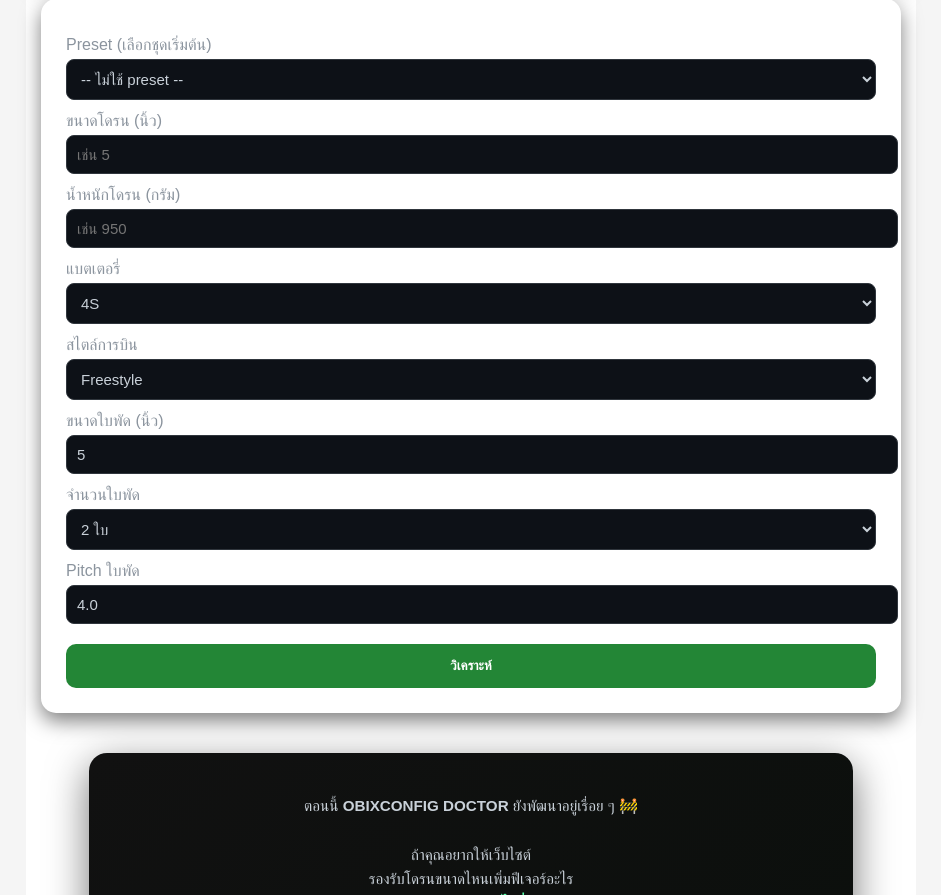
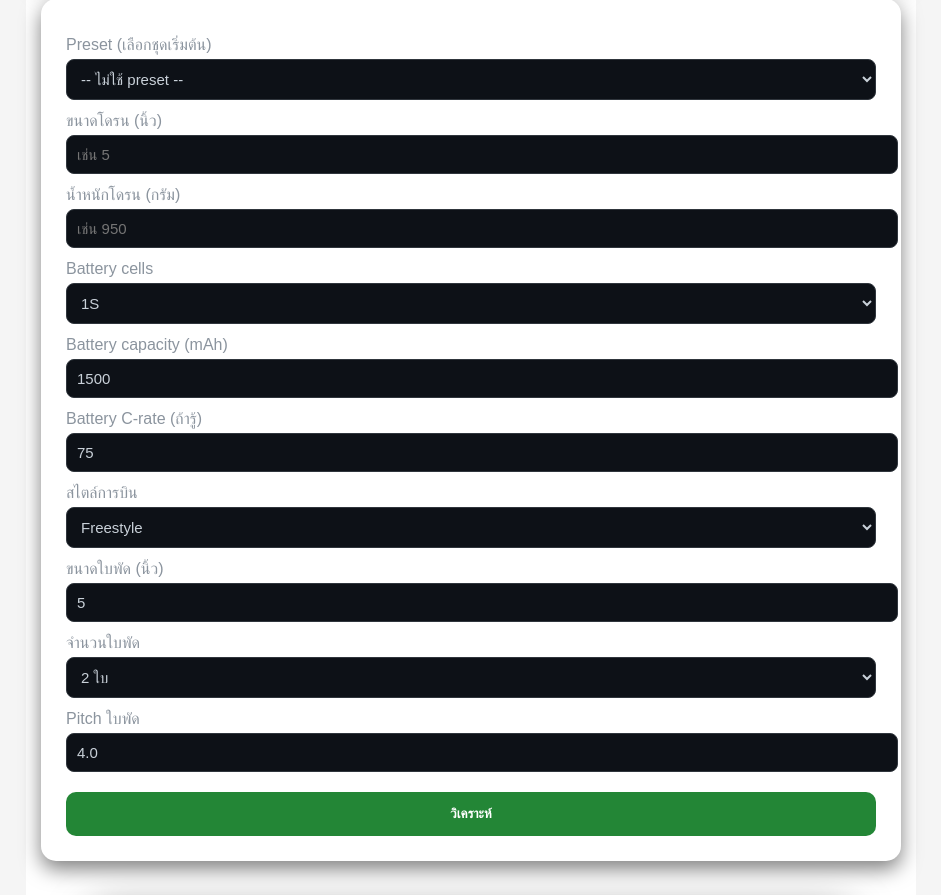
Before and after one commit to Santipap250/configdoctor-, a Flask app: page /app in a window 1280 px wide. Shown: the part 225-1120 px from the top of the page, without its empty margins (169-1110 px from the left). Run offline with Flask 3, Linux system fonts and the light colour scheme.

Commit message:
Update index.html

```diff
--- a/templates/index.html
+++ b/templates/index.html
@@ -259,11 +259,23 @@ if('IntersectionObserver' in window){
     <label>น้ำหนักโดรน (กรัม)</label>
     <input type="number" name="weight" placeholder="เช่น 950" value="{{ request.form.get('weight', '') }}" required>
 
-    <label>แบตเตอรี่</label>
-    <select name="battery">
-  <option value="4S" {% if request.form.get('battery','')=='4S' %}selected{% endif %}>4S</option>
-  <option value="6S" {% if request.form.get('battery','')=='6S' %}selected{% endif %}>6S</option>
+    <!-- === Battery detail (วางใน form) === -->
+<label>Battery cells</label>
+<select name="battery_cells">
+  <option value="1" {% if request.form.get('battery_cells')=='1' %}selected{% endif %}>1S</option>
+  <option value="2" {% if request.form.get('battery_cells')=='2' %}selected{% endif %}>2S</option>
+  <option value="3" {% if request.form.get('battery_cells')=='3' %}selected{% endif %}>3S</option>
+  <option value="4" {% if request.form.get('battery_cells')=='4' %}selected{% endif %}>4S</option>
+  <option value="5" {% if request.form.get('battery_cells')=='5' %}selected{% endif %}>5S</option>
+  <option value="6" {% if request.form.get('battery_cells')=='6' %}selected{% endif %}>6S</option>
 </select>
+
+<label>Battery capacity (mAh)</label>
+<input type="number" name="battery_mAh" placeholder="เช่น 1500" value="{{ request.form.get('battery_mAh','1500') }}">
+
+<label>Battery C-rate (ถ้ารู้)</label>
+<input type="number" name="battery_C" placeholder="เช่น 75" value="{{ request.form.get('battery_C','75') }}">
+<!-- === end battery details === -->
 
     <label>สไตล์การบิน</label>
     <select name="style">
```
